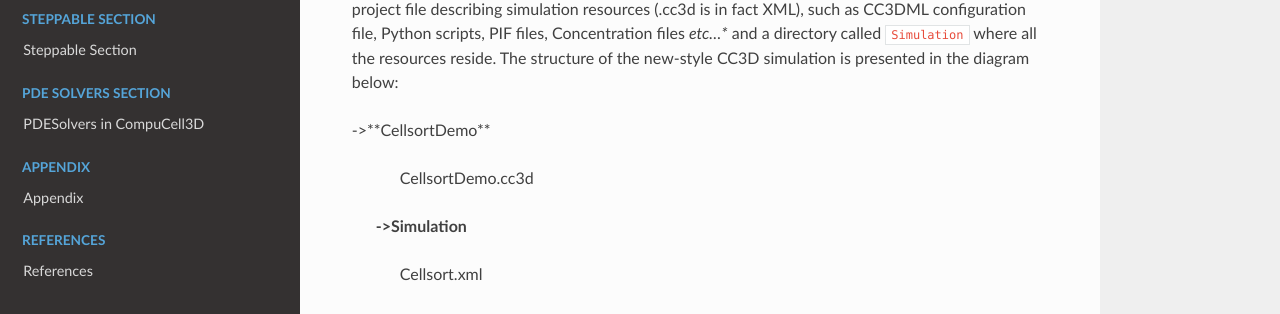
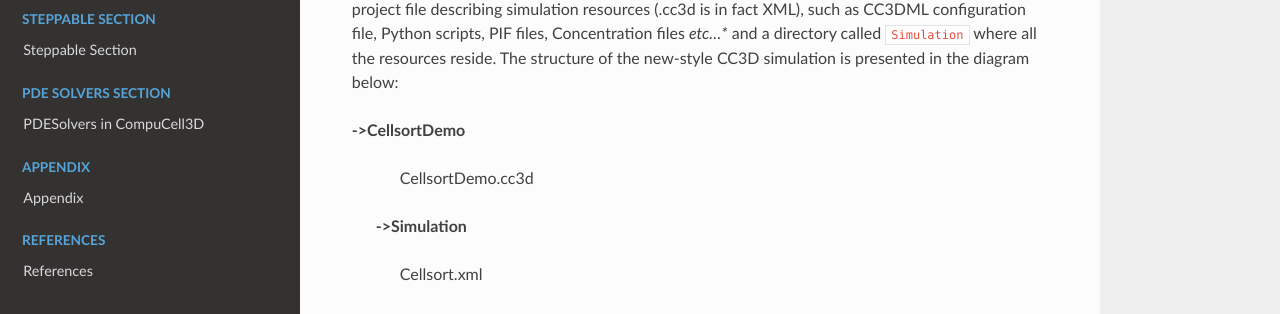
Before and after one commit to CompuCell3D/CompuCell3DReferenceManual, a Sphinx documentation site: the page built from docs/cc3d_project_files.rst, in a window 1280 px wide and 900 px high. Shown: the part 274-588 px from the top of the window. Built offline with Sphinx 7.4.7 and the Read the Docs theme 2.0.0, drawn with Linux system fonts in a browser that asks for light colours.

Commit message:
formatting

```diff
--- a/docs/cc3d_project_files.rst
+++ b/docs/cc3d_project_files.rst
@@ -11,7 +11,7 @@ Concentration files *etc…** and a directory called ``Simulation`` where all
 the resources reside. The structure of the new-style CC3D simulation is
 presented in the diagram below:
 
-->**CellsortDemo**
+**->CellsortDemo**
 
     CellsortDemo.cc3d
 
```
